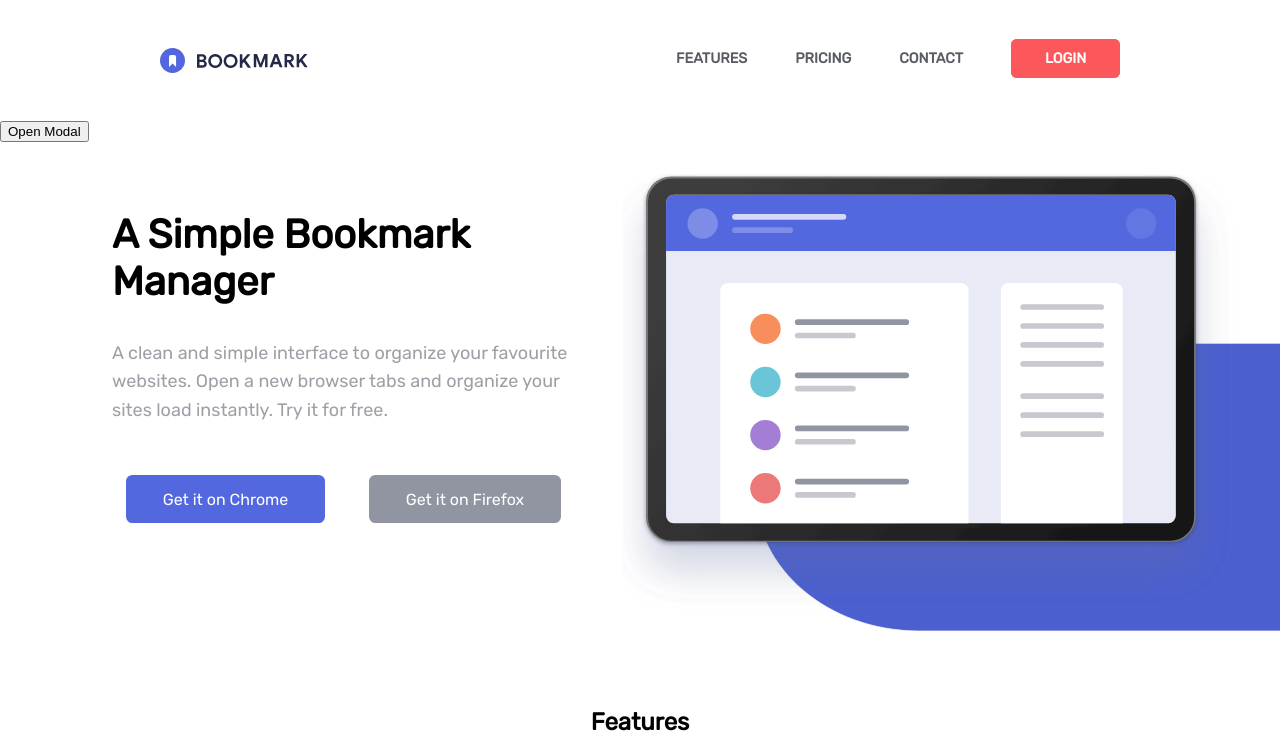
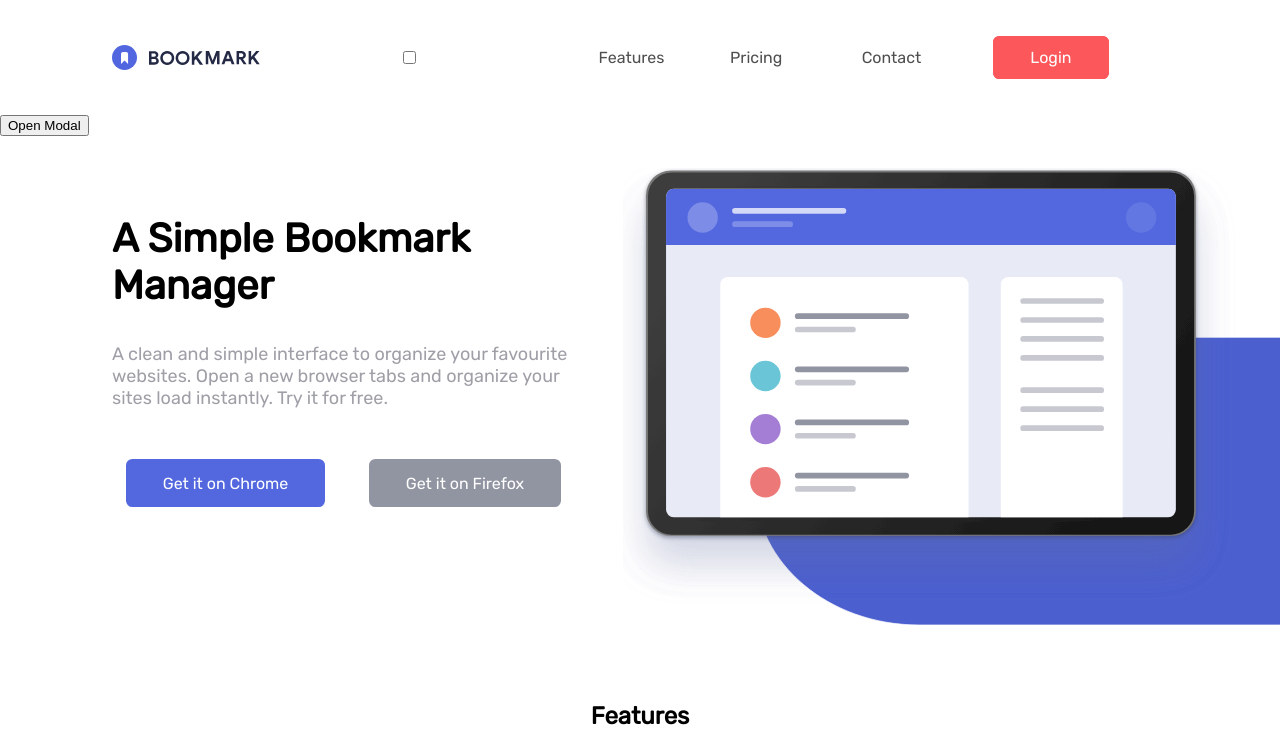
Before and after one commit to AbekM/Bookmark, a plain HTML site: page index.html in a window 1280 px wide. Shown: the top 747 px of the page. Drawn offline with Linux system fonts and the light colour scheme.

Commit message:
STANDART NAVIGATION READY

```diff
--- a/index.html
+++ b/index.html
@@ -5,7 +5,6 @@
   <meta name="viewport" content="width=device-width, initial-scale=1.0"> <!-- displays site properly based on user's device -->
 
   <link rel="icon" type="image/png" sizes="32x32" href="./images/favicon-32x32.png">
-  <link rel="stylesheet" href="style-nav.css">
   <link rel="stylesheet" href="style.css">
   <link href="https://fonts.googleapis.com/css?family=Rubik&display=swap" rel="stylesheet">
   <title>Bookmark landing page</title>
--- a/style-nav.css
+++ b/style-nav.css
@@ -1,27 +1,12 @@
 :root {
     --background: #fff;
-}
-
-*, *::before, *::after {
-    box-sizing: border-box;
 }
 
 
 
 
+
 /* NAV STYLES START */
-
-header {
-    background: var(--background);
-    text-align: center;
-    /* position: fixed; */
-    z-index: 999;
-    width: 100%;
-    padding: 3em 0;
-    display: flex;
-    justify-content: space-around;
-    align-items: flex-start;
-}
 
 .logo-text {
 
@@ -66,42 +51,7 @@ header {
     top: 7px;
 }
 
-nav {
-    position: absolute;
-    text-align: left;
-    top: 100%;
-    right: 0;
-    background: var(--background);
-    width: 100%;
-    transform: scale(1, 0);
-    transform-origin: top;
-    transition: transform 300ms ease-in-out;
-}
 
-nav ul {
-    margin: 0;
-    padding: 0;
-    list-style-type: none;
-
-}
-
-nav li {
-    margin-bottom: 1em;
-    margin-left: 1em;
-}
-
-nav a {
-    color: #595c65;
-    text-decoration: none;
-    text-transform: uppercase;
-    opacity: 0;
-    transition: opacity 150ms ease-in-out ;
-}
-
-nav a:hover {
-    color: #fc575b;
-
-}
 
 .nav-toggle:checked ~ nav {
     transform: scale(1, 1);
--- a/style.css
+++ b/style.css
@@ -1,18 +1,37 @@
+
+*, *::before, *::after {
+    box-sizing: border-box;
+}
+
 body {
     margin: 0;
     background: #fff;
     font-weight: 400;
     font-family: 'Rubik', sans-serif;
 }
+/* DESKTOP NAVIGATION */
 
-p {
-    line-height: 1.6;
-}
-nav a {
-    font-size: .9em;
-    font-weight: 600;
+header {
+    display: flex;
+    width: 100%;
+    padding: 2rem;
+    align-items: center;
+    justify-content: space-between;
 }
 
+.logo-text {
+    padding-left: 5rem;
+}
+nav>ul {
+    columns: 4;
+}
+
+nav>ul>li>a {
+    text-decoration: none;
+    color: #4f4f50;
+    font-weight: 400;
+
+}
 /* MOAL NAVIGATION STYLING */
 
  /* The Modal (background) */
```
